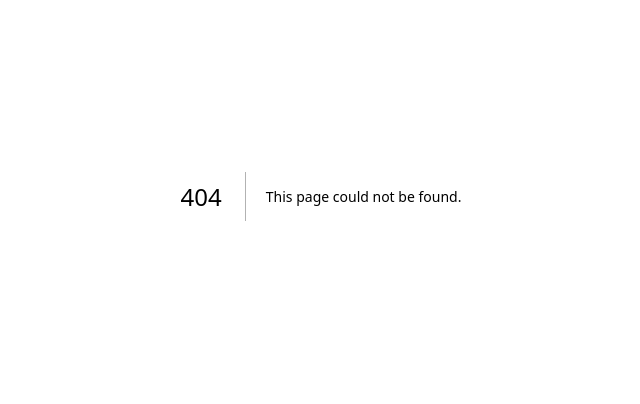
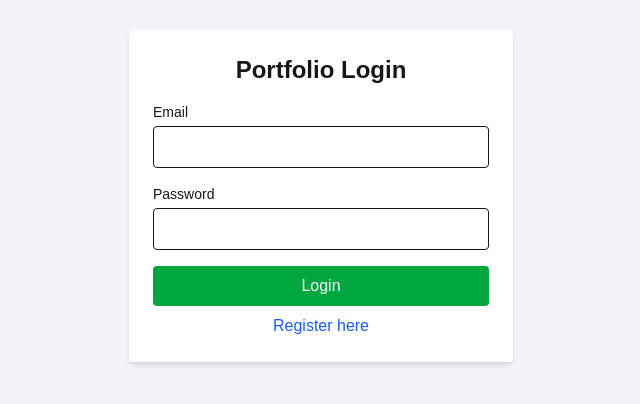
Before and after one commit to firasastwani/Personal-Investment-Portfolio-Manager, a Next.js app in the folder frontend/: page /login in a window 1280 px wide. Before the commit this address had no page. Shown: the part 204-608 px from the top of the page, without its empty margins (319-959 px from the left). Built offline with nearby package versions, Linux system fonts and the light colour scheme.

Commit message:
Add login and register page

```diff
--- /dev/null
+++ b/frontend/src/app/login/page.tsx
@@ -0,0 +1,76 @@
+"use client";
+
+import { useState, useEffect } from "react";
+import { useRouter, useSearchParams } from "next/navigation";
+import axios from "axios";
+
+export default function LoginPage() {
+  const [email, setEmail] = useState("");
+  const [password, setPassword] = useState("");
+  const router = useRouter();
+  const searchParams = useSearchParams();
+  const registrationSuccess = searchParams.get("registration");
+
+  useEffect(() => {
+    if (registrationSuccess === "success") {
+      alert("Registration successful");
+    }
+  }, [registrationSuccess]);
+
+  const handleLogin = async (e: React.FormEvent) => {
+    e.preventDefault();
+    try {
+      await axios.post("http://localhost:8080/api/auth/login", { email, password });
+      router.push("/dashboard");
+    } catch (error) {
+      console.error("Login failed:", error);
+    }
+  };
+
+  return (
+    <div className="flex items-center justify-center min-h-screen bg-gray-100">
+      <form
+        onSubmit={handleLogin}
+        className="bg-white p-6 rounded shadow-md w-96"
+      >
+        <h2 className="text-2xl font-bold mb-4 text-center">Portfolio Login</h2>
+        <div className="mb-4">
+          <label className="block text-sm font-medium mb-1" htmlFor="email">
+            Email
+          </label>
+          <input
+            type="email"
+            id="email"
+            value={email}
+            onChange={(e) => setEmail(e.target.value)}
+            required
+            className="w-full px-3 py-2 border rounded"
+          />
+        </div>
+        <div className="mb-4">
+          <label className="block text-sm font-medium mb-1" htmlFor="password">
+            Password
+          </label>
+          <input
+            type="password"
+            id="password"
+            value={password}
+            onChange={(e) => setPassword(e.target.value)}
+            required
+            className="w-full px-3 py-2 border rounded"
+          />
+        </div>
+        <button
+          type="submit"
+          className="w-full bg-green-600 text-white py-2 rounded hover:bg-green-500 transition-colors"
+        >
+          Login
+        </button>
+
+        <a href="/register" className="block text-blue-600 hover:underline text-center pt-2">
+            Register here
+        </a>
+      </form>
+    </div>
+  );
+}
--- /dev/null
+++ b/frontend/src/app/register/page.tsx
@@ -0,0 +1,67 @@
+"use client";
+import { useState } from 'react';
+import { useRouter } from 'next/navigation';
+import axios from 'axios';
+
+export default function RegisterPage() {
+  const [email, setEmail] = useState('');
+  const [password, setPassword] = useState('');
+  const router = useRouter();
+
+  const handleRegister = async (e: React.FormEvent) => {
+    e.preventDefault();
+    try {
+      await axios.post('http://localhost:8080/api/auth/register', { email, password, passwordRepeat: password });
+      router.push('/login?registration=true');
+    } catch (error) {
+      console.error('Registration failed:', error);
+    }
+  };
+
+  return (
+    <div className="flex items-center justify-center min-h-screen bg-gray-100">
+      <form
+        onSubmit={handleRegister}
+        className="bg-white p-6 rounded shadow-md w-96"
+      >
+        <h2 className="text-2xl font-bold mb-4 text-center">Register New User</h2>
+        <div className="mb-4">
+          <label className="block text-sm font-medium mb-1" htmlFor="email">
+            Email
+          </label>
+          <input
+            type="email"
+            id="email"
+            value={email}
+            onChange={(e) => setEmail(e.target.value)}
+            required
+            className="w-full px-3 py-2 border rounded"
+          />
+        </div>
+        <div className="mb-4">
+          <label className="block text-sm font-medium mb-1" htmlFor="password">
+            Password
+          </label>
+          <input
+            type="password"
+            id="password"
+            value={password}
+            onChange={(e) => setPassword(e.target.value)}
+            required
+            className="w-full px-3 py-2 border rounded"
+          />
+        </div>
+        <button
+          type="submit"
+          className="w-full bg-green-600 text-white py-2 rounded hover:bg-green-500 transition-colors"
+        >
+          Register
+        </button>
+
+        <a href="/login" className="block text-blue-600 hover:underline text-center pt-2">
+            Return to Login
+        </a>
+      </form>
+    </div>
+  );
+}
```
Also changed, not shown: frontend/package.json (+7 -6 lines), 1 other file (tests, documents, lock files or other folders).
